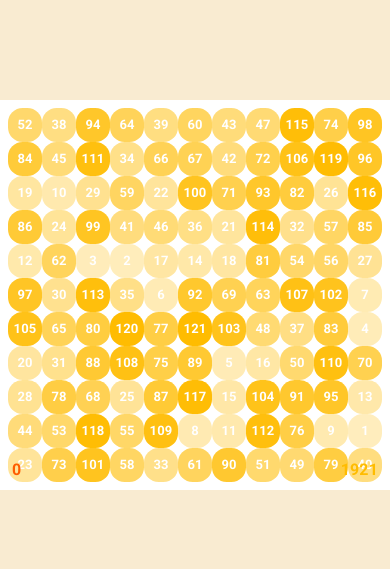
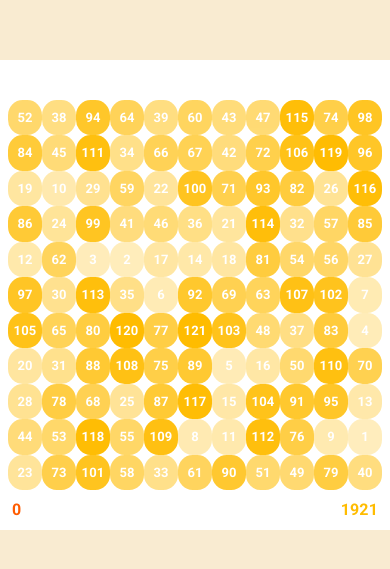
Before and after one commit to bryndyment/zig, a React (Create React App) app: page / in a window 390 px wide. Shown: the part 127-696 px from the top of the page. Built offline with nearby package versions, Linux system fonts and the light colour scheme.

Commit message:
mobile padding

```diff
--- a/public/index.html
+++ b/public/index.html
@@ -1,15 +1,19 @@
 <!DOCTYPE html>
-<html lang="en" style="height: 100%">
+<html lang="en">
   <head>
     <meta charset="utf-8" />
     <link rel="icon" href="%PUBLIC_URL%/favicon.ico" />
     <link rel="manifest" href="%PUBLIC_URL%/manifest.json" />
     <link rel="stylesheet" href="https://fonts.googleapis.com/css?family=Roboto:300,400,500,700&display=swap" />
     <meta name="viewport" content="width=device-width, initial-scale=1" />
+    <style>
+      * { -moz-tap-highlight-color: transparent; -webkit-tap-highlight-color: transparent }
+      html, body, div#root { height: 100% }
+    </style>
     <title>Zig</title>
   </head>
-  <body style="background-color: #f9ebd1; margin: 0; height: 100%">
-    <div id="root" style="height: 100%"></div>
+  <body style="background-color: #f9ebd1">
+    <div id="root"></div>
     <noscript>Zig requires JavaScript.</noscript>
   </body>
 </html>
--- a/src/pages/Zig.tsx
+++ b/src/pages/Zig.tsx
@@ -84,13 +84,15 @@ const styles = {
     width: `${100 / SIZE}%`
   },
   paper: {
+    boxSizing: ['content-box', 'border-box'],
     display: 'flex',
     flexWrap: 'wrap',
     height: ['100vw', 660],
-    p: [1, 10],
     position: 'relative',
+    px: [1, 10],
+    py: [5, 10],
     userSelect: 'none',
-    width: ['100vw', 660]
+    width: ['auto', 660]
   }
 } as any
 
```
